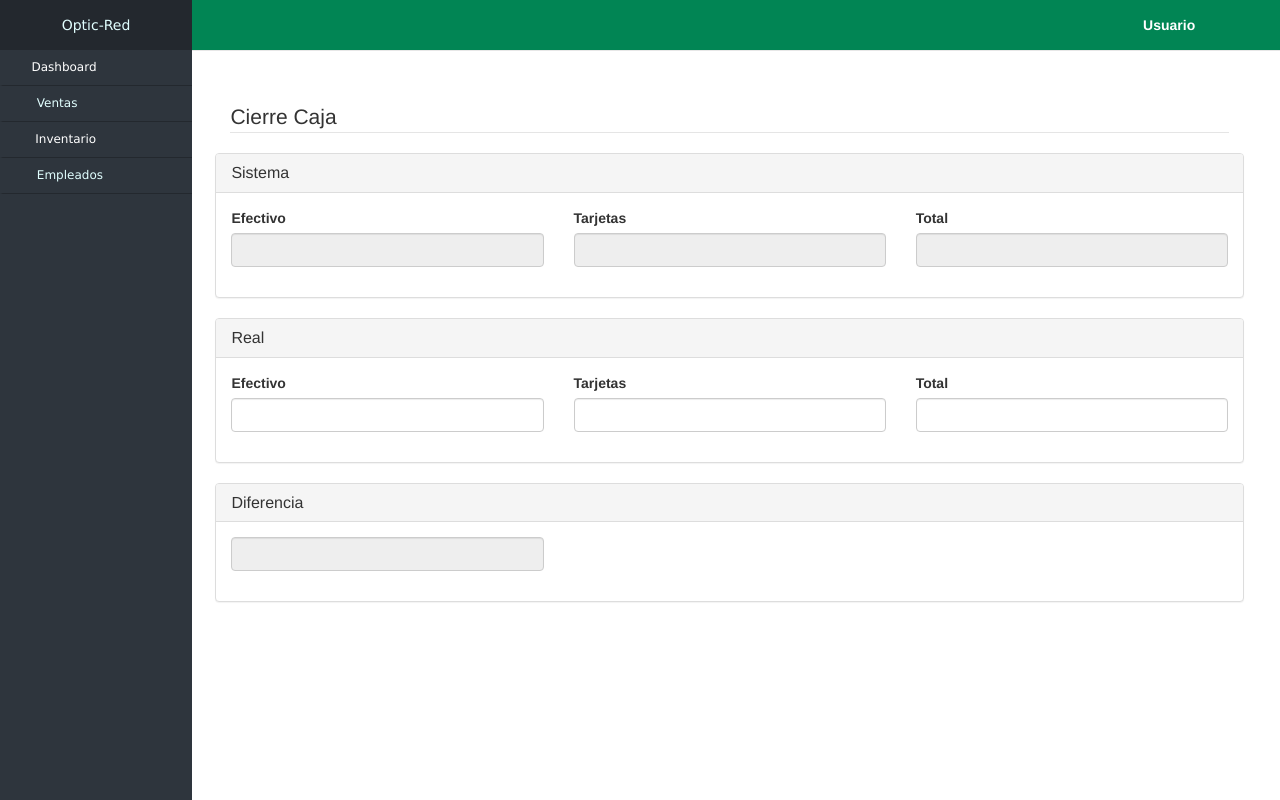
After one commit to apeeclgithub/opticred-intranet, a PHP site: page /application/view/cierreCaja.php in a window 1280 px wide. The commit adds this page. Run offline with PHP 8.4, Linux system fonts and the light colour scheme; some web fonts are replaced.

Commit message:
cierre caja

```diff
--- a/application/view/captador.php
+++ b/application/view/captador.php
@@ -115,14 +115,14 @@
 							<!-- Text input-->
 							<div class="form-group">
 								<label class="col-md-4 control-label" for="marco">Ingrese Nombre</label>
-								<div class="col-md-4">
+								<div class="col-md-7">
 									<input type="text" placeholder="Nombre" class="form-control input-md" >
 								</div>
 							</div>
 							<!-- Text input-->
 							<div class="form-group">
 								<label class="col-md-4 control-label" for="stock">Ingrese Teléfono</label>
-								<div class="col-md-4">
+								<div class="col-md-7">
 									<input type="number" placeholder="123" class="form-control input-md" >
 								</div>
 							</div>
--- /dev/null
+++ b/application/view/cierreCaja.php
@@ -0,0 +1,78 @@
+<?php include('header.php');?>
+<?php include('nav_menu.php') ?>
+<?php include('userNav.php') ?>
+	    <!-- Fixed navbar -->
+	<!--   <div class="stickNav">  <div class="btn-group stickNavButton" role="group">
+    <button type="button" class="btn btn-default dropdown-toggle " data-toggle="dropdown" aria-haspopup="true" aria-expanded="false">
+      Dropdown
+      <span class="caret"></span>
+    </button>
+    <ul class="dropdown-menu">
+      <li><a href="#">Dropdown link</a></li>
+      <li><a href="#">Dropdown link</a></li>
+    </ul>
+  </div></div>-->
+<div class="contentMain">
+  <legend>Cierre Caja</legend>
+  <div class="row">
+    <div class="panel panel-default">
+      <div class="panel-heading">
+        <h3 class="panel-title">Sistema</h3>
+      </div>
+      <div class="panel-body">
+      <div class="row">
+        <div class="form-group col-xs-4">
+          <label for="">Efectivo</label>
+          <input type="number" class="form-control" id="" disabled="disabled">
+        </div>
+        <div class="form-group col-xs-4">
+          <label for="">Tarjetas</label>
+          <input type="number" class="form-control" id="" disabled="disabled">
+        </div>
+        <div class="form-group col-xs-4">
+          <label for="">Total</label>
+          <input type="number" class="form-control" id="" disabled="disabled">
+        </div>
+      </div>
+      </div>
+    </div>
+  </div>
+  <div class="row">
+    <div class="panel panel-default">
+      <div class="panel-heading">
+        <h3 class="panel-title">Real</h3>
+      </div>
+      <div class="panel-body">
+      <div class="row">
+        <div class="form-group col-xs-4">
+          <label for="">Efectivo</label>
+          <input type="number" class="form-control" id="">
+        </div>
+        <div class="form-group col-xs-4">
+          <label for="">Tarjetas</label>
+          <input type="number" class="form-control" id="">
+        </div>
+        <div class="form-group col-xs-4">
+          <label for="">Total</label>
+          <input type="number" class="form-control" id="">
+        </div>
+      </div>
+      </div>
+    </div>
+  </div>
+  <div class="row">
+    <div class="panel panel-default">
+      <div class="panel-heading">
+        <h3 class="panel-title">Diferencia</h3>
+      </div>
+      <div class="panel-body">
+      <div class="row">
+        <div class="form-group col-xs-4">
+          <input type="number" class="form-control" id="" disabled="disabled">
+        </div>
+      </div>
+      </div>
+    </div>
+  </div>
+</div>
+<?php include('footer.php') ?>
--- a/application/view/garantia.php
+++ b/application/view/garantia.php
@@ -6,7 +6,7 @@
       <div class="row">
         <div class="form-group col-xs-6">
           <label for="">N° Boleta</label>
-          <input type="test" class="form-control" id="" disabled="disabled">
+          <input type="number" class="form-control" id="" disabled="disabled">
         </div>
         <div class="form-group col-xs-5">
           <label for="">Fecha</label>
--- a/application/view/nav_menu.php
+++ b/application/view/nav_menu.php
@@ -5,17 +5,17 @@
   <div class="menu-list">
 
     <ul id="menu-content" class="menu-content collapse out">
-      <a href="dashboard.php"><li>&nbsp;&nbsp;&nbsp;<i class="glyphicon glyphicon-home"></i> Dashboard</li></a>
+      <a href="dashboard.php"><li>&nbsp;&nbsp;&nbsp;<i class="glyphicon glyphicon-home"></i>&nbsp;&nbsp;Dashboard</li></a>
       <li  data-toggle="collapse" data-target="#sails" ><a href="#"><i class="glyphicon glyphicon-usd"></i> Ventas <span class="glyphicon glyphicon-menu-down alignIconRight"></span></a></li>
       <ul class="sub-menu collapse" id="sails">
         <a href="nuevaVenta.php" ><li><span class="glyphicon glyphicon-menu-right"></span> Nueva Venta</li></a>
-        <a href="#"><li><span class="glyphicon glyphicon-menu-right"></span> Cierre de Caja</li></a>
+        <a href="cierreCaja.php"><li><span class="glyphicon glyphicon-menu-right"></span> Cierre de Caja</li></a>
         <a href="garantia.php"><li><span class="glyphicon glyphicon-menu-right"></span> Garantía</li></a>
         <a href="ventasFinalizadas.php"><li><span class="glyphicon glyphicon-menu-right"></span> Ventas Finalizadas</li></a>
         <a href="ventasPendientes.php"><li><span class="glyphicon glyphicon-menu-right"></span> Ventas Pendientes</li></a>
         <a href="insumos.php"><li><span class="glyphicon glyphicon-menu-right"></span> Insumos</li></a>
       </ul>
-      <a href="inventario.php"><li>&nbsp;&nbsp;&nbsp;<i class="glyphicon glyphicon-list-alt"></i> Inventario</li></a>
+      <a href="inventario.php"><li>&nbsp;&nbsp;&nbsp;<i class="glyphicon glyphicon-list-alt"></i>&nbsp;&nbsp;&nbsp;Inventario</li></a>
       <li  data-toggle="collapse" data-target="#empleados">
         <a href="#"><i class="glyphicon glyphicon-user"></i> Empleados <span class="glyphicon glyphicon-menu-down alignIconRight"></span></a>
       </li>
--- a/application/view/nuevaVenta.php
+++ b/application/view/nuevaVenta.php
@@ -6,7 +6,7 @@
   <div class="row">
     <div class="form-group col-xs-6">
       <label for="">N° Boleta</label>
-      <input type="test" class="form-control" id="" disabled="disabled">
+      <input type="number" class="form-control" id="" disabled="disabled">
     </div>
     <div class="form-group col-xs-5">
       <label for="">Fecha</label>
```
